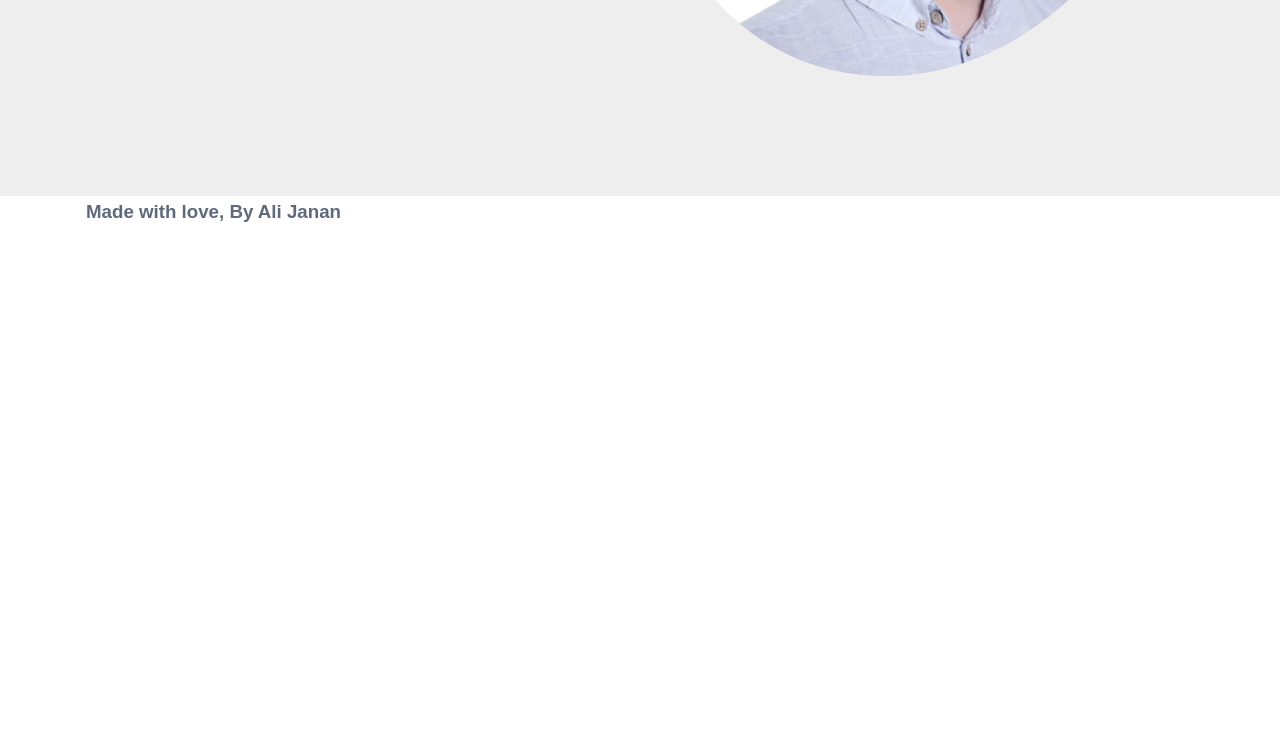
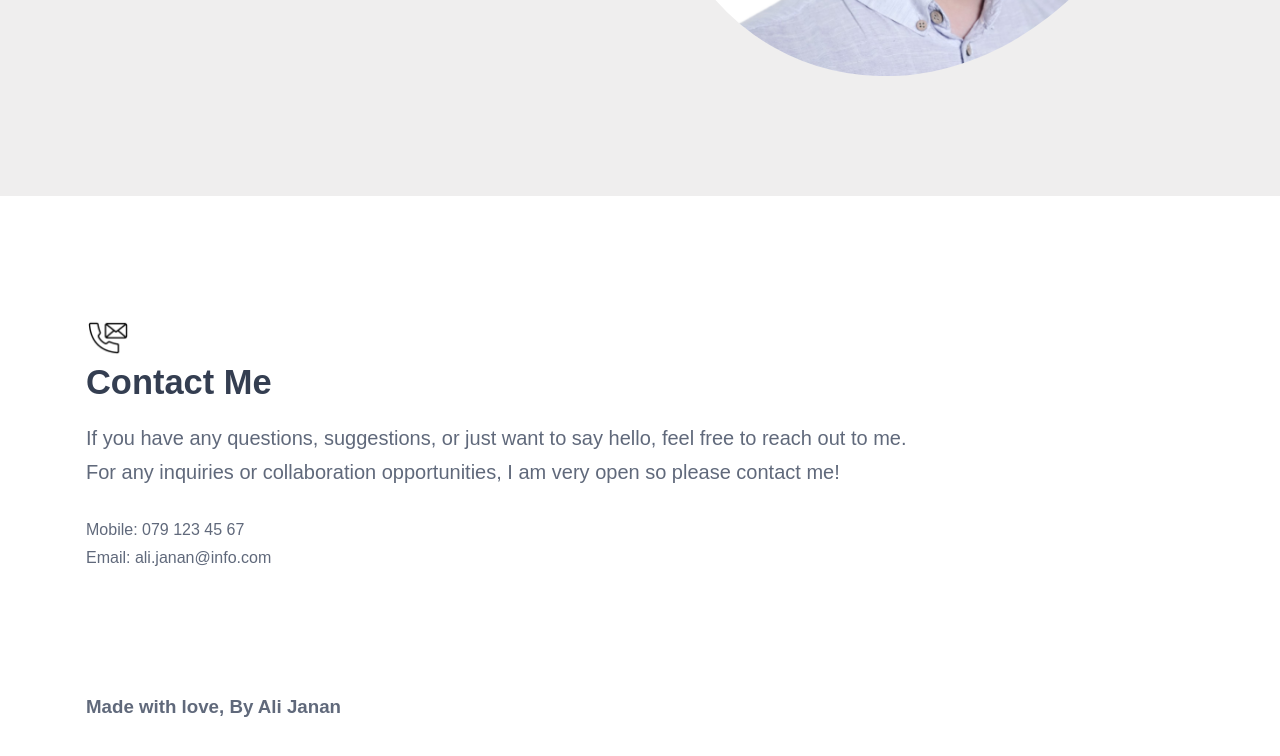
Before and after one commit to aliJanan/Portfoliopage, a plain HTML site: page index.html in a window 1280 px wide. Shown: the part 1338-2094 px from the top of the page. Before the commit the page ends 1614 px from the top, so only its background shows below. Drawn offline with nearby package versions, Linux system fonts and the light colour scheme.

Commit message:
create "contact me"  section

```diff
--- a/index.html
+++ b/index.html
@@ -121,6 +121,41 @@
             </div>
           </section>
 
+
+
+
+          <!-- CONTACT START -->
+          <section class="section contact" aria-label="contact" id="contactId">
+            <div class="container">
+
+              <div class="contact-card">
+
+                <div class="contact-content" data-reveal="left">
+
+                  <div class="card-icon">
+                    <img src="./images/contact-me.jpg" width="44" height="44" loading="lazy" alt="envelop icon">
+                  </div>
+
+                  <h2 class="h2 section-title">Contact Me</h2>
+
+                  <p class="section-text">
+                    If you have any questions, suggestions, or just want to say hello, feel free to reach out to me. <br>
+                    For any inquiries or collaboration opportunities, I am very open so please contact me!
+                  </p><br>
+                  <p>Mobile: 079 123 45 67</p>
+                  <p>Email: ali.janan@info.com</p>
+
+                </div>
+
+              </div>
+
+            </div>
+          </section>
+          <!-- CONTACT END -->
+
+
+
+
         </article>
       </main>
   <!-- MAIN END -->
```
Also changed, not shown: images/contact-me.jpg (added).
